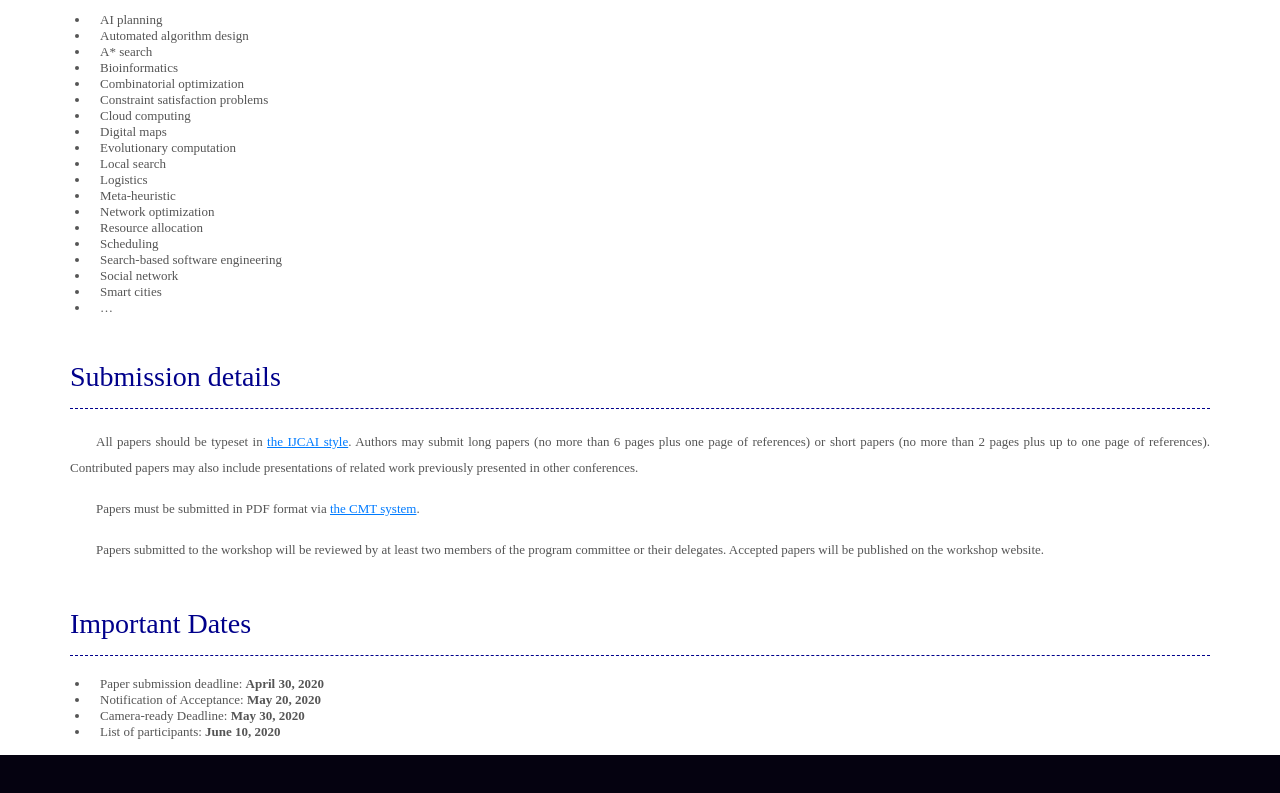
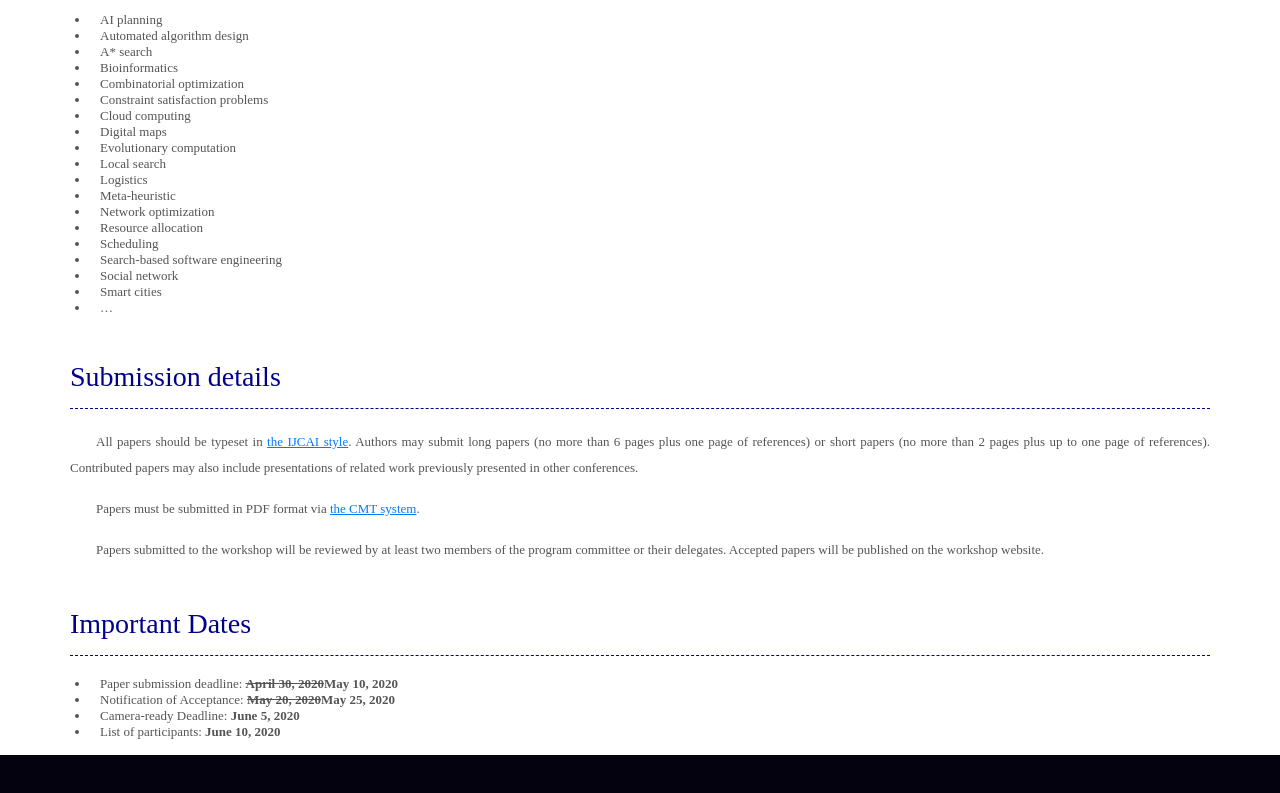
Before and after one commit to hsi-workshop/hsi-workshop.github.io, a plain HTML site: page cfp.html in a window 1280 px wide. Shown: the part 614-1407 px from the top of the page. Drawn offline with Linux system fonts and the light colour scheme.

Commit message:
Update cfp.html

```diff
--- a/cfp.html
+++ b/cfp.html
@@ -86,9 +86,9 @@
 				<div class="speakers-title">Important Dates</div>
 				<div class="speakers-body">
 					<ul class="list-normal">
-						<li>Paper submission deadline: <span class="bold">April 30, 2020</span></li>
-						<li>Notification of Acceptance: <span class="bold">May 20, 2020</span></li>
-						<li>Camera-ready Deadline: <span class="bold">May 30, 2020</span></li>
+						<li>Paper submission deadline: <span class="bold"><s>April 30, 2020</s>May 10, 2020</span></li>
+						<li>Notification of Acceptance: <span class="bold"><s>May 20, 2020</s>May 25, 2020</span></li>
+						<li>Camera-ready Deadline: <span class="bold">June 5, 2020</span></li>
 						<li>List of participants: <span class="bold">June 10, 2020</span></li>
 					</ul>
 				</div>
```
